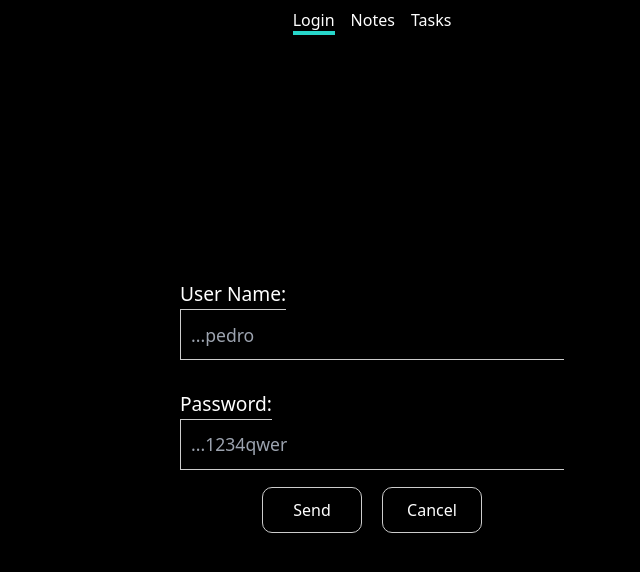
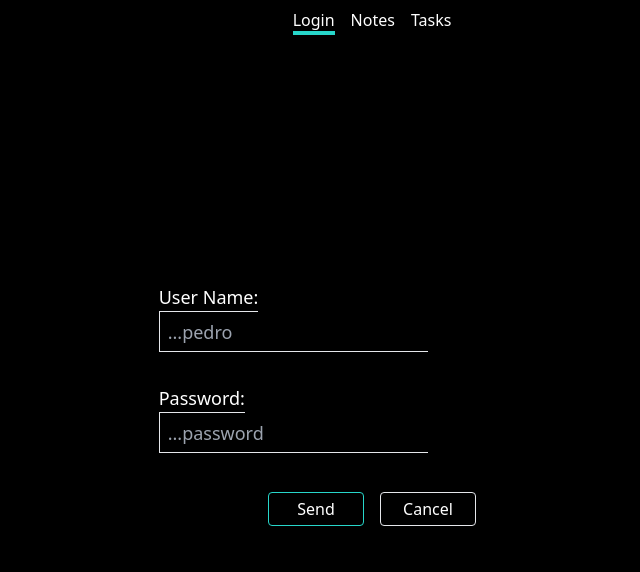
Before and after one commit to LiasCode/task-manager, a Next.js app: page /login in a window 1280 px wide. Shown: the top 572 px of the page, without its empty margins (268-908 px from the left). Built offline with nearby package versions, Linux system fonts and the light colour scheme.

Commit message:
complete transition to tailwindcss

```diff
--- a/components/FormLogin/FormLogin.tsx
+++ b/components/FormLogin/FormLogin.tsx
@@ -1,15 +1,23 @@
 "use client";
-import "./formLogin.css";
 import { useLogin } from "./useLogin";
 
 export const FormLogin = () => {
   const { setUserData, userData, inputError, submitHandler } = useLogin();
 
   return (
-    <form onSubmit={submitHandler}>
-      {inputError.userName && <span>Invalid User Name</span>}
-      <label>
-        <span>User Name: </span>
+    <form
+      onSubmit={submitHandler}
+      className="min-w-[320px] flex flex-col items-center justify-center w-4/12"
+    >
+      {inputError.userName && (
+        <span className="text-red-400">Invalid User Name</span>
+      )}
+
+      <label className="mt-4 mb-4 ml-0 mr-0 text-lg w-full h-max flex flex-col items-start justify-center">
+        <span className="border-b-gray-200 border-b border-solid">
+          User Name:
+        </span>
+
         <input
           type="text"
           name="userName"
@@ -18,6 +26,7 @@ export const FormLogin = () => {
           minLength={3}
           maxLength={20}
           value={userData.userName}
+          className="border-b-gray-200 border-b border-l border-solid bg-transparent outline-none text-lg pl-2 focus:border-primaryDetail h-10"
           onChange={(e) =>
             setUserData((p) => ({ ...p, userName: e.target.value }))
           }
@@ -26,25 +35,38 @@ export const FormLogin = () => {
 
       {inputError.password && <span>Invalid Password</span>}
 
-      <label>
-        <span>Password: </span>
+      <label className="mt-4 mb-4 ml-0 mr-0 text-lg w-full h-max flex flex-col items-start justify-center">
+        <span className="border-b-gray-200 border-b border-solid">
+          Password:
+        </span>
         <input
           type="password"
           name="password"
-          placeholder="...1234qwer"
+          placeholder="...password"
           required
           value={userData.password}
           minLength={3}
           maxLength={20}
+          className="border-b-gray-200 border-b border-l border-solid bg-transparent outline-none text-lg pl-2 focus:border-primaryDetail h-10"
           onChange={(e) =>
             setUserData((p) => ({ ...p, password: e.target.value }))
           }
         />
       </label>
 
-      <div className="buttons-box">
-        <button type="submit">Send</button>
-        <button type="reset">Cancel</button>
+      <div className="w-full h-12 flex flex-row justify-center items-center mt-4">
+        <button
+          className="cursor-pointer w-24 border border-solid border-primaryDetail mr-2 rounded p-1"
+          type="submit"
+        >
+          Send
+        </button>
+        <button
+          className="cursor-pointer w-24 border border-solid border-gray-200 ml-2 rounded p-1"
+          type="reset"
+        >
+          Cancel
+        </button>
       </div>
     </form>
   );
--- a/components/FormLogin/formLogin.css
+++ /dev/null
@@ -1,63 +0,0 @@
-form {
-  min-width: 320px;
-  width: 30%;
-  display: flex;
-  flex-direction: column;
-  align-items: center;
-  justify-content: flex-start;
-  /* outline: 1px solid red; */
-}
-form > label {
-  margin: 15px 0;
-  display: flex;
-  flex-direction: column;
-  align-items: flex-start;
-  justify-content: center;
-  width: 100%;
-  height: max-content;
-  font-size: 1.2rem;
-}
-form > label > span {
-  border-bottom: 1px solid #ccc;
-}
-form > label > input {
-  width: 100%;
-  height: 50px;
-  outline: none;
-  background-color: transparent;
-  border: none;
-  border-bottom: 1px solid #ccc;
-  border-left: 1px solid #ccc;
-  font-size: 1.1rem;
-  padding-left: 10px;
-}
-
-form > label > input:focus {
-  border-color: var(--primary-detail);
-}
-
-.buttons-box {
-  width: 100%;
-  height: 50px;
-  /* outline: 1px solid red; */
-  display: flex;
-  justify-content: center;
-  align-items: center;
-}
-.buttons-box button {
-  border: none;
-  outline: none;
-  width: 100px;
-  height: max-content;
-  padding: 10px;
-  font-size: 1rem;
-  border-radius: 10px;
-  margin: 0 10px;
-  background-color: transparent;
-  border: 1px solid #ccc;
-  cursor: pointer;
-}
-.buttons-box button:hover {
-  color: var(--primary-detail);
-  border: 1px solid var(--primary-detail);
-}
```
